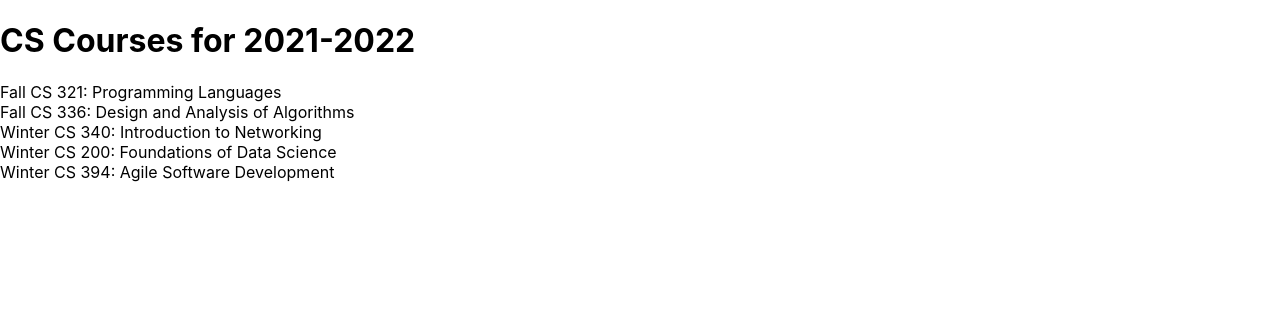
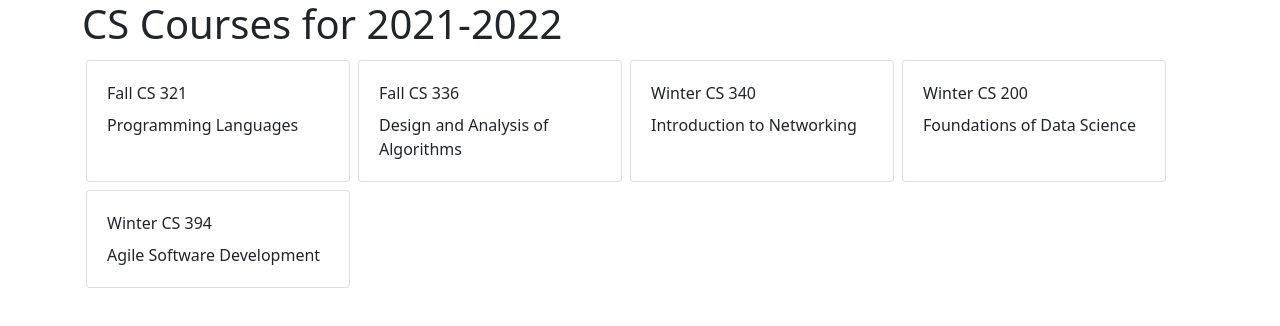
Before and after one commit to collinmurch/394-murch-scheduler, a React (Create React App) app: page / in a window 1280 px wide. Shown: the top 326 px of the page. Built offline with nearby package versions, Linux system fonts and the light colour scheme.

Commit message:
Styled the App

```diff
--- a/package.json
+++ b/package.json
@@ -6,6 +6,7 @@
     "@testing-library/jest-dom": "^5.16.1",
     "@testing-library/react": "^12.1.2",
     "@testing-library/user-event": "^13.5.0",
+    "bootstrap": "^5.1.3",
     "react": "^17.0.2",
     "react-dom": "^17.0.2",
     "react-scripts": "5.0.0",
--- a/src/App.css
+++ b/src/App.css
@@ -36,3 +36,8 @@
     transform: rotate(360deg);
   }
 }
+
+.course-list {
+    display: grid;
+    grid-template-columns: repeat(auto-fill, minmax(12rem, 17rem));
+}
--- a/src/App.js
+++ b/src/App.js
@@ -1,4 +1,5 @@
 import React from 'react'
+import './App.css'
 
 const schedule = {
 	title: 'CS Courses for 2021-2022',
@@ -50,19 +51,22 @@
 )
 
 const Course = ({ course }) => (
-  <div>
-    { getCourseTerm(course) } CS { getCourseNumber(course) }: { course.title }
-  </div>
+    <div className="card m-1 p-1">
+        <div className="card-body">
+            <div className="card-title">{ getCourseTerm(course) } CS { getCourseNumber(course) }</div>
+            <div className="card-text">{ course.title }</div>
+        </div>
+    </div>
 )
 
 const CourseList = ({ courses }) => (
-    <div>
+    <div className="course-list">
         { Object.values(courses).map(course => <Course key={course.id} course={ course } />) }
     </div>
 )
 
-const App = () => (
-    <div>
+const App = () =>  (
+    <div className="container">
         <Banner title={ schedule.title } />
         <CourseList courses={ schedule.courses } />
     </div>
--- a/src/index.js
+++ b/src/index.js
@@ -1,6 +1,6 @@
 import React from 'react';
 import ReactDOM from 'react-dom';
-import './index.css';
+import 'bootstrap/dist/css/bootstrap.min.css'
 import App from './App';
 import reportWebVitals from './reportWebVitals';
 
```
Also changed, not shown: 1 other file (tests, documents, lock files or other folders).
